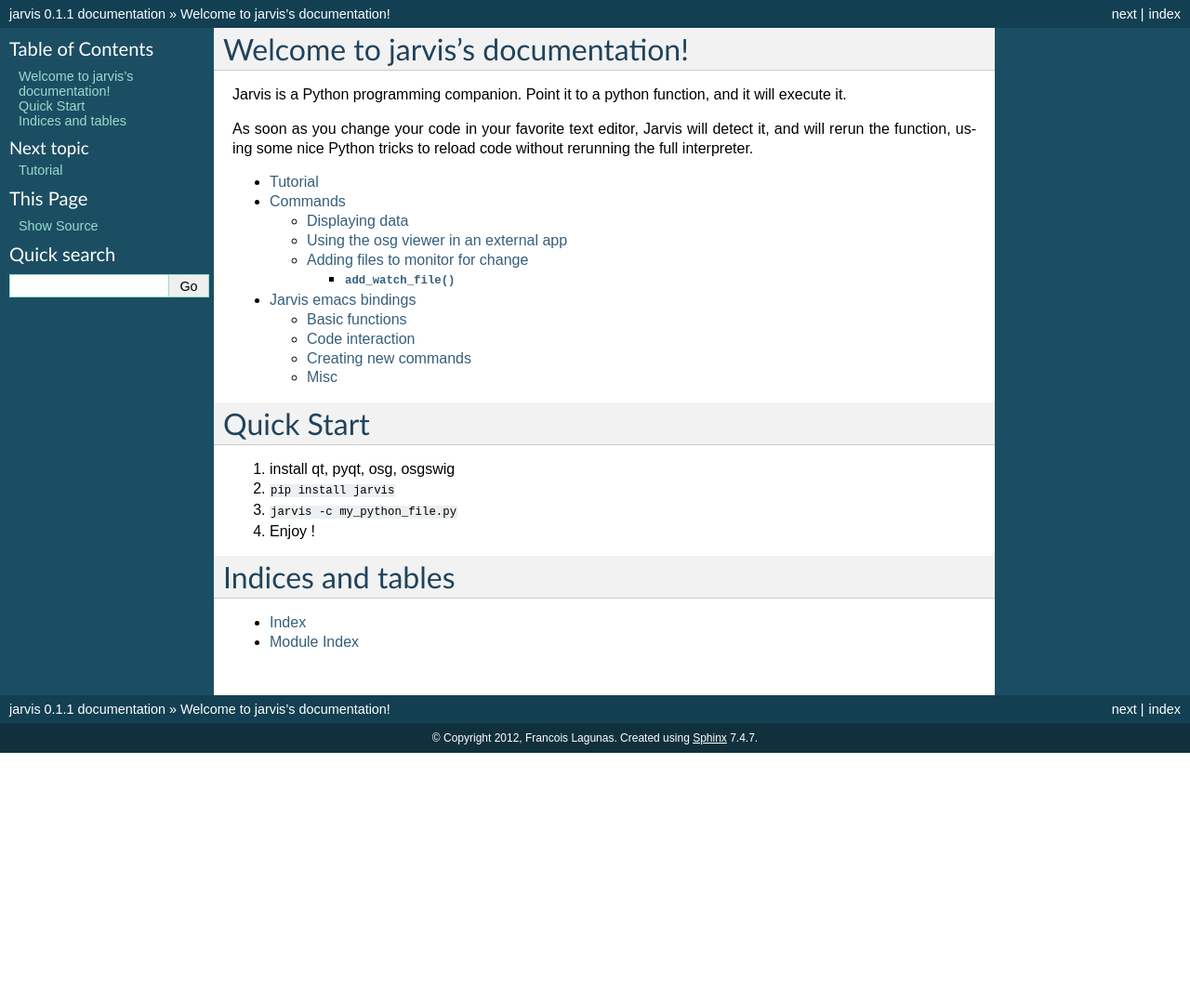
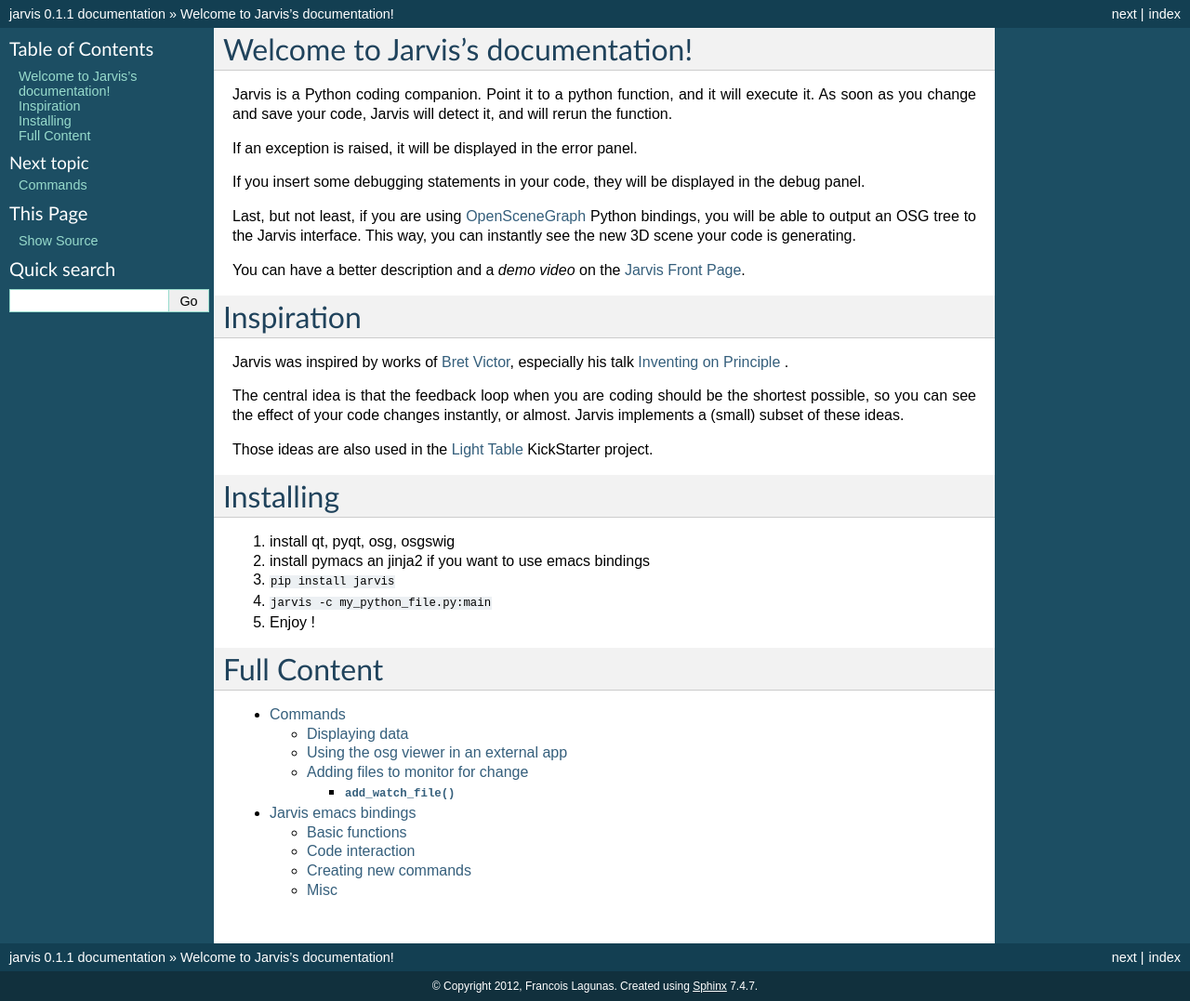
Before and after one commit to madlag/jarvis, a Sphinx documentation site: the page built from docs/source/index.rst, in a window 1280 px wide. Shown: the whole page at 93% size. Built offline with Sphinx 7.4.7, drawn with Linux system fonts in a browser that asks for light colours; formulas are drawn with MathJax 3; before the commit the page ends 900 px from its top, so only the background shows below that.

Commit message:
Changed index

```diff
--- a/docs/source/index.rst
+++ b/docs/source/index.rst
@@ -1,26 +1,45 @@
-Welcome to jarvis's documentation!
+Welcome to Jarvis's documentation!
 ==================================
 
-Jarvis is a Python programming companion. Point it to a python function, and it will execute it.
+.. _OpenSceneGraph: http://www.openscenegraph.org
+.. _`Jarvis Front Page`: http://madlag.github.com/jarvis/
+.. _`Bret Victor`: http://worrydream.com/
+.. _`Inventing on Principle`: http://www.youtube.com/watch?v=PUv66718DII
+.. _`Light Table`: http://www.kickstarter.com/projects/ibdknox/light-table
 
-As soon as you change your code in your favorite text editor, Jarvis will detect it, and will rerun the function, using some nice Python tricks to reload code without rerunning the full interpreter.
+Jarvis is a Python coding companion. Point it to a python function, and it will execute it. As soon as you change and save your code, Jarvis will detect it, and will rerun the function.
 
+If an exception is raised, it will be displayed in the error panel.
+
+If you insert some debugging statements in your code, they will be displayed in the debug panel.
+
+Last, but not least, if you are using OpenSceneGraph_ Python bindings, you will be able to output an OSG tree to the Jarvis interface. This way, you can instantly see the new 3D scene your code is generating.
+
+You can have a better description and a *demo video* on the `Jarvis Front Page`_.
+
+Inspiration
+===========
+
+Jarvis was inspired by works of `Bret Victor`_, especially his talk `Inventing on Principle`_ .
+
+The central idea is that the feedback loop when you are coding should be the shortest possible, so you can see the effect of your code changes instantly, or almost.
+Jarvis implements a (small) subset of these ideas.
+
+Those ideas are also used in the `Light Table`_ KickStarter project.
+
+Installing
+==========
+1. install qt, pyqt, osg, osgswig
+2. install pymacs an jinja2 if you want to use emacs bindings
+3. ``pip install jarvis``
+4. ``jarvis -c my_python_file.py:main``
+5. Enjoy !
+
+
+Full Content
+============
 .. toctree::
    :maxdepth: 3
 
-   tutorial
    commands
    emacs
-
-Quick Start
-===========
-1.  install qt, pyqt, osg, osgswig
-2. ``pip install jarvis``
-3. ``jarvis -c my_python_file.py``
-4. Enjoy !
-
-Indices and tables
-==================
-
-* :ref:`genindex`
-* :ref:`modindex`
```
